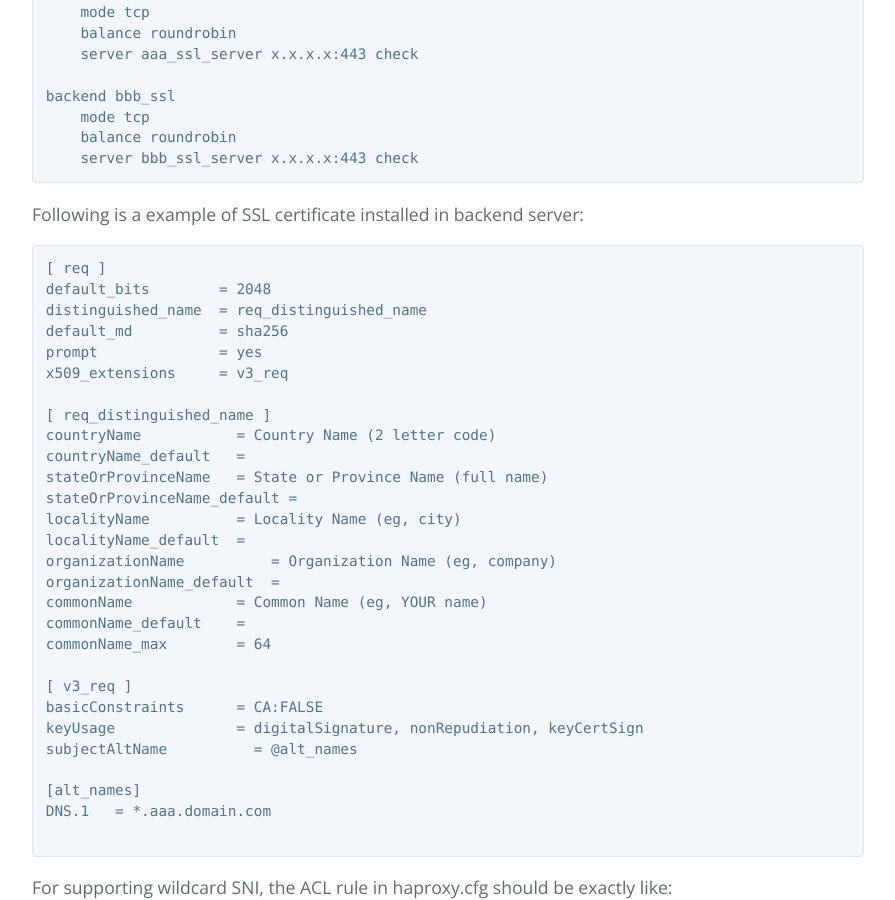
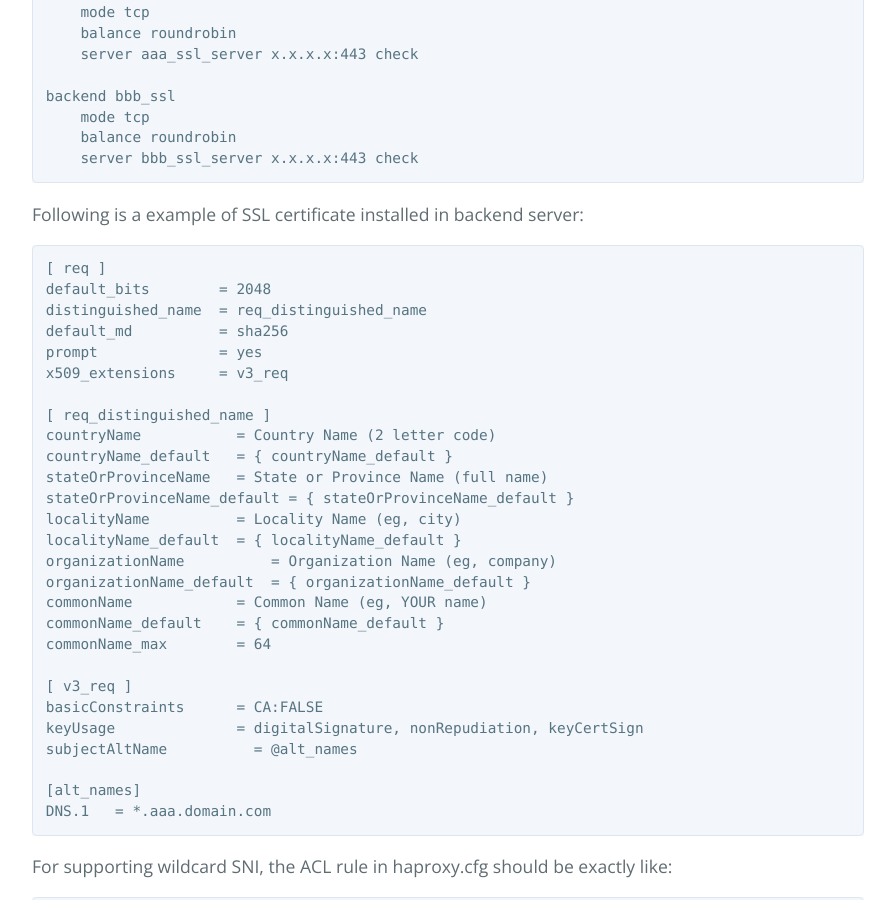
Before and after one commit to hxyconan/myblog, a Jekyll site: the page built from _posts/2018-07-13-haproxy-passthrough-https-requests.markdown, in a window 1280 px wide and 900 px high, scrolled down 1781 px. Shown: the whole window, without its empty margins (192-1087 px from the left). Built offline with Jekyll 4.4.1, drawn with Linux system fonts in a browser that asks for light colours.

Commit message:
pulish the haproxy sni blog

````diff
--- a/_posts/2018-07-13-haproxy-passthrough-https-requests.markdown
+++ b/_posts/2018-07-13-haproxy-passthrough-https-requests.markdown
@@ -63,15 +63,15 @@ x509_extensions     = v3_req
 
 [ req_distinguished_name ]
 countryName           = Country Name (2 letter code)
-countryName_default   = {{ countryName_default }}
+countryName_default   = { countryName_default }
 stateOrProvinceName   = State or Province Name (full name)
-stateOrProvinceName_default = {{ stateOrProvinceName_default }}
+stateOrProvinceName_default = { stateOrProvinceName_default }
 localityName          = Locality Name (eg, city)
-localityName_default  = {{ localityName_default }}
+localityName_default  = { localityName_default }
 organizationName          = Organization Name (eg, company)
-organizationName_default  = {{ organizationName_default }}
+organizationName_default  = { organizationName_default }
 commonName            = Common Name (eg, YOUR name)
-commonName_default    = {{ commonName_default }}
+commonName_default    = { commonName_default }
 commonName_max        = 64
 
 [ v3_req ]
@@ -81,7 +81,6 @@ subjectAltName          = @alt_names
 
 [alt_names]
 DNS.1   = *.aaa.domain.com
-
 ```
 
 For supporting wildcard SNI, the ACL rule in haproxy.cfg should be exactly like:
````
